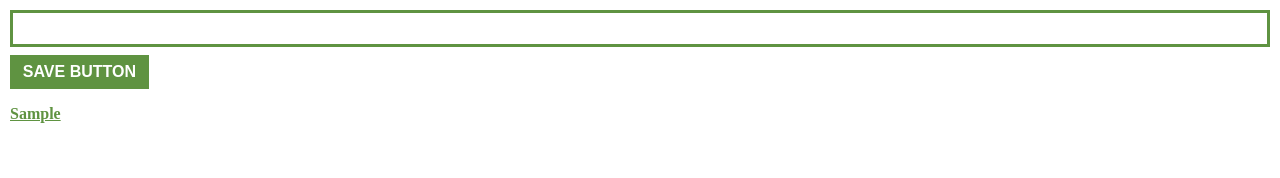
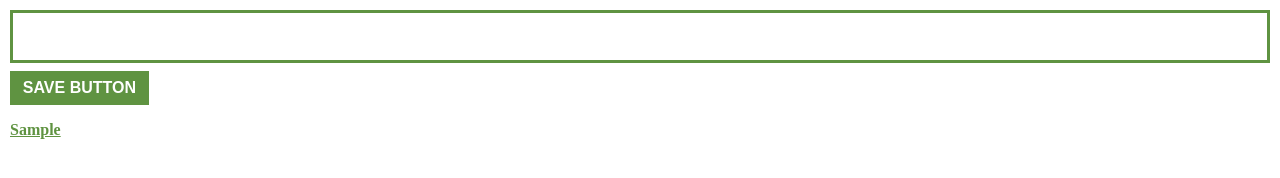
Before and after one commit to txdgidraph/Bookmark-Manager-Chrome-Extension, a browser extension: page index.html in a window 1280 px wide. Both pictures are taken after typing "Sample" into the empty fields and a click on the button "SAVE BUTTON". Drawn offline with Linux system fonts and the light colour scheme.

Commit message:
Leverage Local storage & Improve Time Complexity

```diff
--- a/index.js
+++ b/index.js
@@ -2,24 +2,33 @@ let myLead = [];
 const inputEl = document.getElementById("input-el");
 const inputBtn = document.getElementById("input-btn");
 const ulEl = document.getElementById("ul-el");
-
+//localStorage.clear()
 inputBtn.addEventListener("click", function () {
   myLead.push(inputEl.value);
+  localStorage.setItem("myLeads", JSON.stringify(myLead));
   renderLeads();
-  myLead.pop();
+  //myLead.pop();
   inputEl.value = null;
 });
 
 function renderLeads() {
-  let listItems = "";
-  for (let item = 0; item < myLead.length; item++) {
-    listItems = myLead[item];
-    const li = document.createElement("li");
-    const a = document.createElement("a");
-    a.textContent += listItems;
-    li.append(a);
-    a.href = myLead[item];
-    a.target = "_blank"
-    ulEl.append(li);
-  }
+  // let listItems = "";
+  // for (let item = 0; item < myLead.length; item++) {
+  //   listItems = myLead[item];
+  //   const li = document.createElement("li");
+  //   const a = document.createElement("a");
+  //   a.textContent += listItems;
+  //   li.append(a);
+  //   a.href = myLead[item];
+  //   a.target = "_blank"
+  //   ulEl.append(li);
+  //   myLead.pop();
+  // }
+  let lastItem = myLead[myLead.length - 1];
+  const li = document.createElement("li");
+  const a = document.createElement("a");
+  a.href = lastItem;
+  a.textContent += lastItem;
+  li.append(a);
+  ulEl.append(li);
 }
--- a/style.css
+++ b/style.css
@@ -5,7 +5,7 @@ body {
 }
 input {
   border: solid #5f9341;
-  padding: 1vh 2vw 1vh 2vw;
+  padding: 2vh 2vw 2vh 2vw;
   width: 100%;
   box-sizing: border-box;
 }
```
Also changed, not shown: test.js (added).
